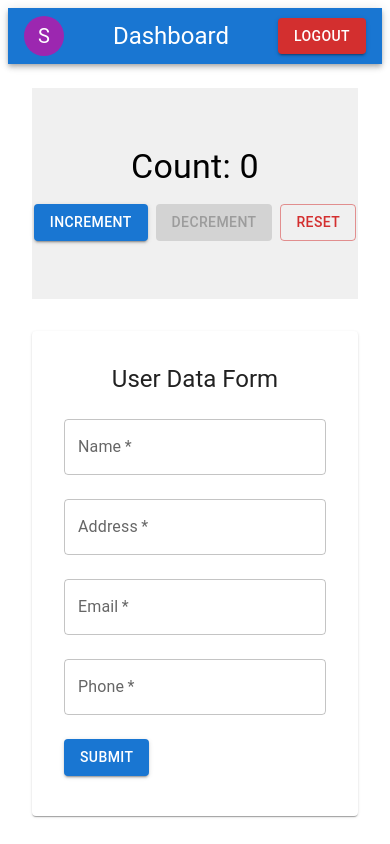
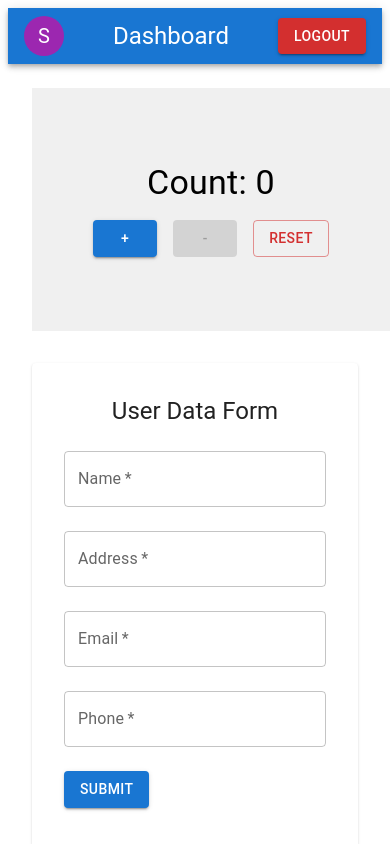
Before and after one commit to DivyamaniNidhi/dashboard, a React (Create React App) app: page /app in a window 390 px wide. Shown: the top 844 px of the page. Built offline with nearby package versions, Linux system fonts and the light colour scheme; no server answers; sample sign-in values are in the browser's storage.

Commit message:
counter fixed for small screen

```diff
--- a/src/components/Counter.js
+++ b/src/components/Counter.js
@@ -1,44 +1,54 @@
 import React, { useState } from 'react';
 import { useSpring, animated } from '@react-spring/web';
-import { Box, Button, Typography } from '@mui/material';
+import { Box, Button, Typography, Stack, useMediaQuery } from '@mui/material';
 
 const Counter = () => {
   const [count, setCount] = useState(0);
   const percentage = (count / 100) * 100;
+  const isSmallScreen = useMediaQuery('(max-width:600px)');
 
   const springProps = useSpring({
     background: `linear-gradient(to right, #4caf50 ${percentage}%, #f0f0f0 ${percentage}%)`,
   });
 
   return (
-    <animated.div style={{ ...springProps, width: '100%', height: '25vh', display: 'flex', flexDirection: 'column', alignItems: 'center', justifyContent: 'center' }}>
+    <animated.div style={{
+      ...springProps,
+      width: '100%',
+      height: '25vh',
+      display: 'flex',
+      flexDirection: 'column',
+      alignItems: 'center',
+      justifyContent: 'center',
+      padding: '16px'
+    }}>
       <Typography variant="h4">Count: {count}</Typography>
       <Box mt={2}>
+        <Stack direction={isSmallScreen ? 'row' : 'row'} spacing={2}>
           <Button
             variant="contained"
             color="primary"
             onClick={() => setCount(count + 1)}
             disabled={count === 100}
           >
-          Increment
+            {isSmallScreen ? '+' : 'Increment'}
           </Button>
           <Button
             variant="contained"
             color="secondary"
             onClick={() => setCount(count - 1)}
-          style={{ marginLeft: '8px' }}
             disabled={count === 0}
           >
-          Decrement
+            {isSmallScreen ? '-' : 'Decrement'}
           </Button>
           <Button
             variant="outlined"
             color="error"
             onClick={() => setCount(0)}
-          style={{ marginLeft: '8px' }}
           >
-          Reset
+            {isSmallScreen ? 'Reset' : 'Reset'}
           </Button>
+        </Stack>
       </Box>
     </animated.div>
   );
```
Lines whose indentation alone changed are shown as unchanged.
